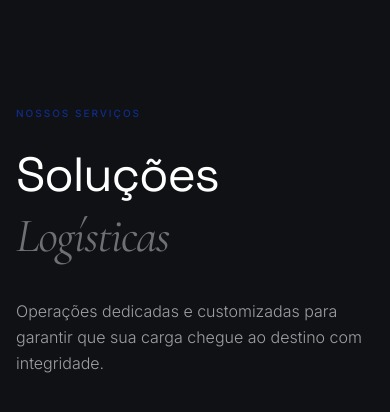
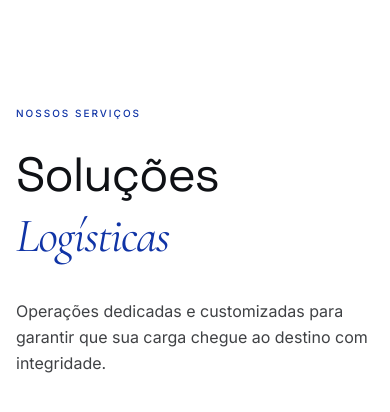
Before and after one commit to VictorCardosoOl/FiuzaTransportes, a React (Vite) app: page / in a window 390 px wide. Shown: the part 5686-6098 px from the top of the page. Built offline with nearby package versions, Linux system fonts and the light colour scheme.

Commit message:
feat(services): Improve scroll animation and section styling
Adjust GSAP scroll trigger to activate earlier and use fromTo for smoother entry. Update section background and text colors for better contrast.

```diff
--- a/src/components/sections/Services.tsx
+++ b/src/components/sections/Services.tsx
@@ -39,47 +39,51 @@ export default function Services() {
 
   useGSAP(
     () => {
-      gsap.from(".service-row", {
-        y: 50,
-        opacity: 0,
-        duration: 0.8,
-        stagger: 0.1,
-        scrollTrigger: {
-          trigger: containerRef.current,
-          start: "top 70%",
-        },
-      });
+      gsap.fromTo(".service-row",
+        { y: 50, opacity: 0 },
+        {
+          y: 0,
+          opacity: 1,
+          duration: 0.8,
+          stagger: 0.1,
+          scrollTrigger: {
+            trigger: containerRef.current,
+            start: "top 80%", // Trigger earlier
+            toggleActions: "play none none reverse",
+          },
+        }
+      );
     },
     { scope: containerRef }
   );
 
   return (
-    <section ref={containerRef} className="py-32 bg-fiuza-dark text-white relative overflow-hidden">
+    <section ref={containerRef} className="py-32 bg-white text-fiuza-dark relative overflow-hidden">
       <div className="container mx-auto px-4 md:px-6 relative z-10">
 
         <div className="grid grid-cols-1 lg:grid-cols-12 gap-12">
           {/* Left: Sticky Title */}
           <div className="lg:col-span-4">
             <div className="lg:sticky lg:top-32">
-              <span className="text-[10px] font-medium tracking-[0.2em] uppercase text-fiuza-blue mb-6 block opacity-80">
+              <span className="text-[10px] font-medium tracking-[0.2em] uppercase text-fiuza-blue mb-6 block">
                 Nossos Serviços
               </span>
-              <h2 className="font-display text-5xl md:text-6xl font-light leading-tight mb-8 tracking-tight">
+              <h2 className="font-display text-5xl md:text-6xl font-light leading-tight mb-8 tracking-tight text-fiuza-dark">
                 Soluções <br />
-                <span className="text-white/40 italic font-serif">Logísticas</span>
+                <span className="text-fiuza-blue italic font-serif">Logísticas</span>
               </h2>
-              <p className="text-white/60 max-w-sm mb-8 font-light leading-relaxed">
+              <p className="text-fiuza-dark/80 max-w-sm mb-8 font-normal leading-relaxed">
                 Operações dedicadas e customizadas para garantir que sua carga chegue ao destino com integridade.
               </p>
 
               {/* Dynamic Image Preview (Desktop) */}
-              <div className="hidden lg:block aspect-[4/3] w-full rounded-sm overflow-hidden relative mt-12 opacity-80">
+              <div className="hidden lg:block aspect-[4/3] w-full rounded-sm overflow-hidden relative mt-12 opacity-100 shadow-xl shadow-fiuza-dark/5">
                 <img
                   src={activeImage}
                   alt="Service Preview"
                   className="absolute inset-0 w-full h-full object-cover transition-opacity duration-500 grayscale hover:grayscale-0"
                 />
-                <div className="absolute inset-0 bg-fiuza-blue/20 mix-blend-overlay" />
+                <div className="absolute inset-0 bg-fiuza-blue/10 mix-blend-multiply" />
               </div>
             </div>
           </div>
@@ -90,30 +94,30 @@ export default function Services() {
               {services.map((service) => (
                 <div
                   key={service.id}
-                  className="service-row group relative border-t border-white/5 py-16 transition-all duration-500 hover:bg-white/[0.02] cursor-pointer"
+                  className="service-row group relative border-t border-fiuza-dark/10 py-16 transition-all duration-500 hover:bg-fiuza-dark/[0.02] cursor-pointer"
                   onMouseEnter={() => setActiveImage(service.image)}
                 >
                   <div className="flex flex-col md:flex-row md:items-baseline gap-4 md:gap-12 px-4">
-                    <span className="text-xs font-mono text-fiuza-blue opacity-50 tracking-widest">
+                    <span className="text-xs font-mono text-fiuza-blue font-bold tracking-widest">
                       /{service.id}
                     </span>
                     <div className="flex-1">
-                      <h3 className="text-3xl md:text-4xl font-display font-light mb-4 group-hover:text-fiuza-blue transition-colors duration-300">
+                      <h3 className="text-3xl md:text-4xl font-display font-medium mb-4 text-fiuza-dark group-hover:text-fiuza-blue transition-colors duration-300">
                         {service.title}
                       </h3>
-                      <p className="text-white/40 max-w-xl group-hover:text-white/70 transition-colors duration-300 font-light leading-relaxed">
+                      <p className="text-fiuza-dark/70 max-w-xl group-hover:text-fiuza-dark transition-colors duration-300 font-normal leading-relaxed">
                         {service.description}
                       </p>
                     </div>
                     <div className="md:self-center opacity-0 group-hover:opacity-100 transition-all -translate-x-4 group-hover:translate-x-0 duration-500 ease-out">
-                      <div className="w-12 h-12 rounded-full border border-white/10 flex items-center justify-center group-hover:border-fiuza-blue/50 group-hover:text-fiuza-blue">
+                      <div className="w-12 h-12 rounded-full border border-fiuza-dark/10 flex items-center justify-center group-hover:border-fiuza-blue/50 group-hover:text-fiuza-blue">
                         <ArrowUpRight className="w-4 h-4" />
                       </div>
                     </div>
                   </div>
                 </div>
               ))}
-              <div className="border-t border-white/5" />
+              <div className="border-t border-fiuza-dark/10" />
             </div>
           </div>
         </div>
```
